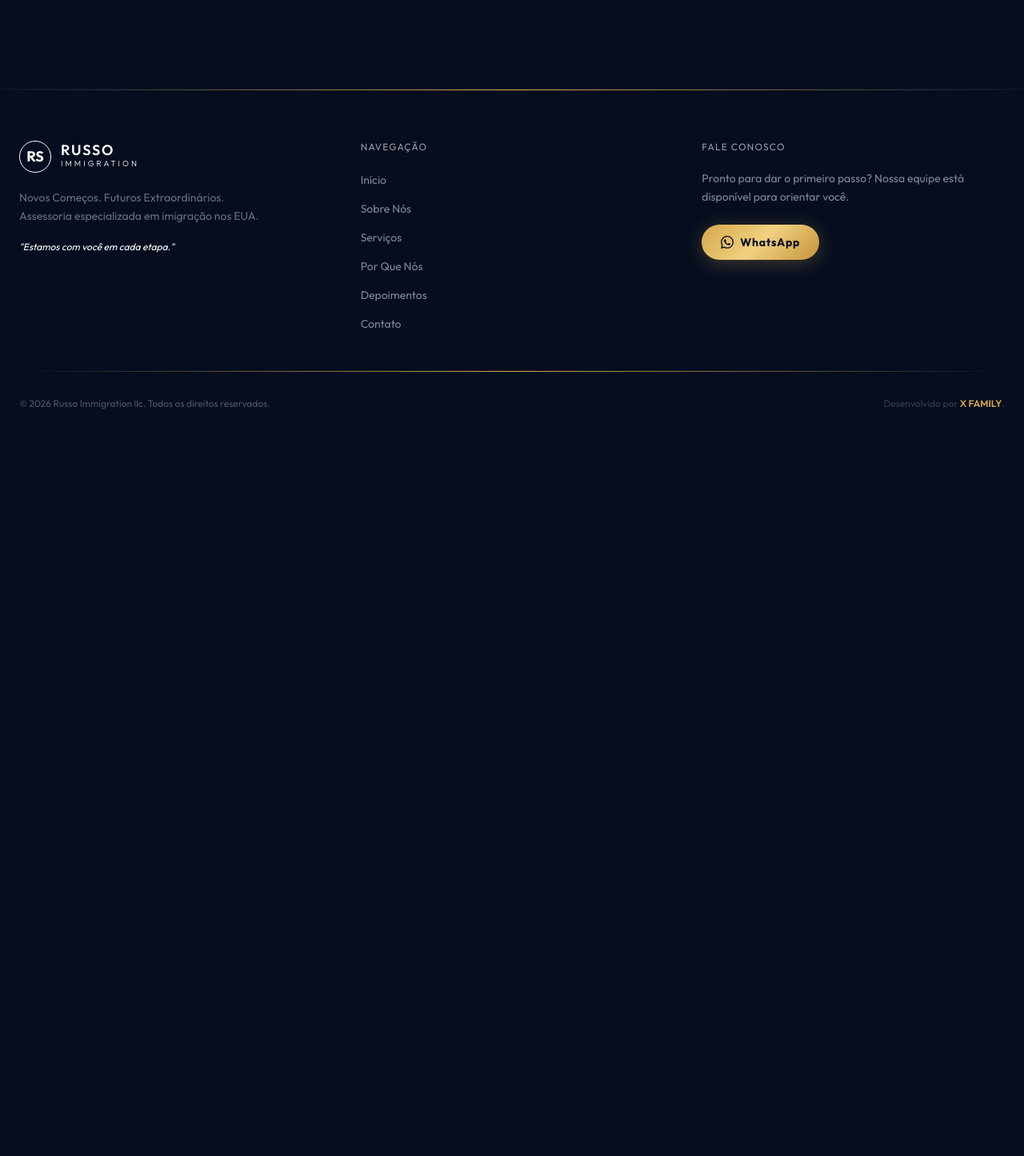
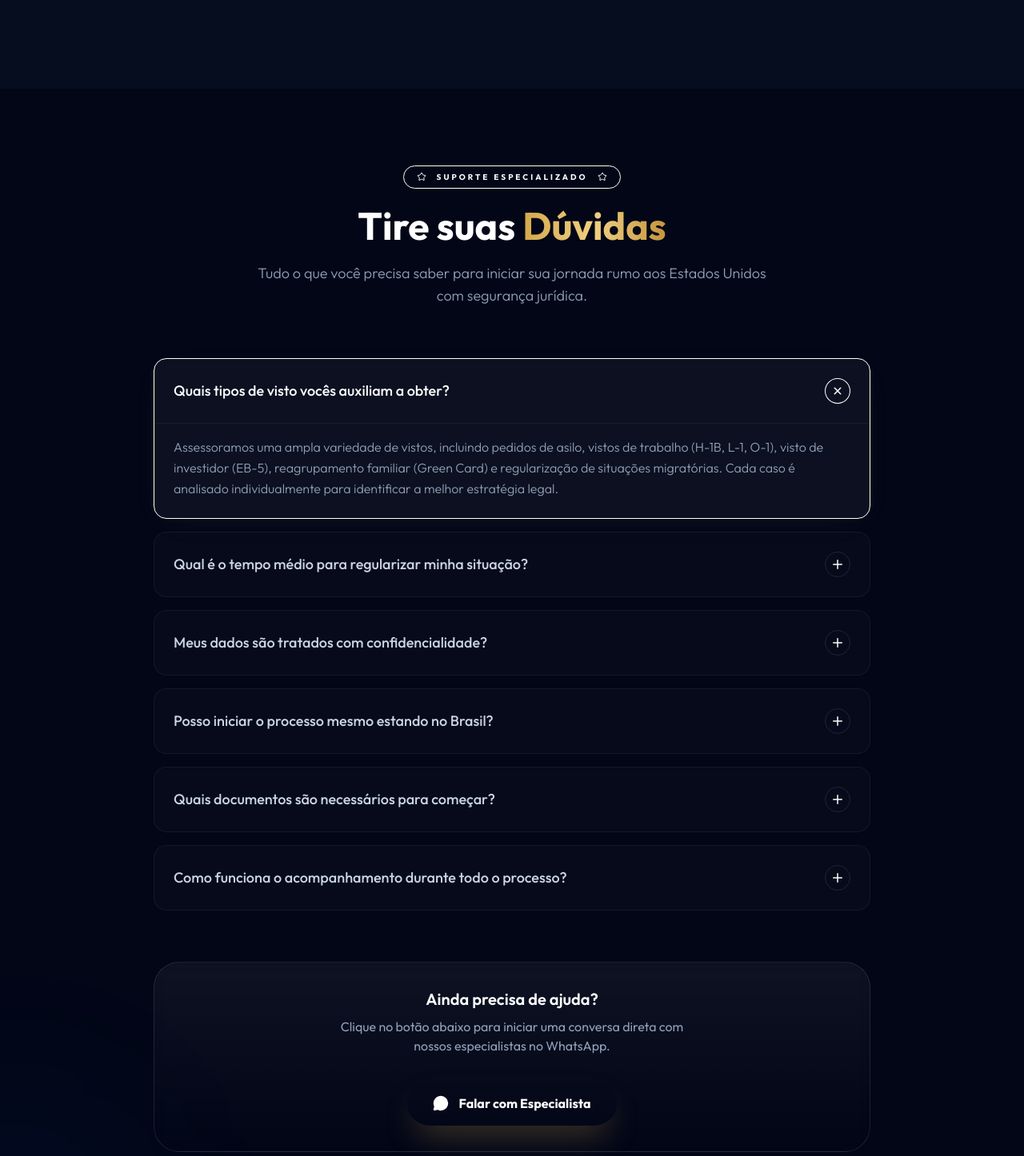
Before and after one commit to guhrizzo/russo_imigration, a Next.js app: page / in a window 1280 px wide. Shown: the part 6904-8350 px from the top of the page at 80% size. Before the commit the page ends 7481 px from the top, so only its background shows below. Built offline with nearby package versions, Linux system fonts and the light colour scheme; a web font is replaced by a local one.

Commit message:
add some changes for fix bugs

```diff
--- /dev/null
+++ b/app/components/sections/Faq.tsx
@@ -0,0 +1,153 @@
+'use client'
+
+import { useState, useEffect, useRef } from 'react'
+import { Star, Plus, MessageCircle } from 'lucide-react'
+import { motion, AnimatePresence } from 'framer-motion'
+
+const faqs = [
+    {
+        question: 'Quais tipos de visto vocês auxiliam a obter?',
+        answer:
+            'Assessoramos uma ampla variedade de vistos, incluindo pedidos de asilo, vistos de trabalho (H-1B, L-1, O-1), visto de investidor (EB-5), reagrupamento familiar (Green Card) e regularização de situações migratórias. Cada caso é analisado individualmente para identificar a melhor estratégia legal.',
+    },
+    {
+        question: 'Qual é o tempo médio para regularizar minha situação?',
+        answer:
+            'O prazo varia significativamente conforme o tipo de processo. Pedidos de asilo podem ser concluídos em meses, enquanto Green Cards por vínculo familiar ou laboral costumam levar de 1 a 3 anos. Durante nossa consulta inicial, apresentamos uma estimativa realista para o seu caso específico.',
+    },
+    {
+        question: 'Meus dados são tratados com confidencialidade?',
+        answer:
+            'Sim, 100%. Toda informação compartilhada conosco é protegida por rigorosos protocolos de privacidade. Nossos profissionais seguem um código de conduta ético e nunca divulgamos dados de clientes a terceiros. Sua segurança e tranquilidade são nossa prioridade.',
+    },
+    {
+        question: 'Posso iniciar o processo mesmo estando no Brasil?',
+        answer:
+            'Sim. Atendemos clientes de qualquer localidade de forma totalmente remota. Realizamos consultas por videochamada, processamos documentos digitalmente e guiamos você em cada etapa antes mesmo de sua chegada aos Estados Unidos. O processo pode ser iniciado hoje mesmo.',
+    },
+    {
+        question: 'Quais documentos são necessários para começar?',
+        answer:
+            'Os documentos básicos geralmente incluem passaporte válido, certidão de nascimento, comprovante de residência e, dependendo do tipo de processo, documentação profissional ou comprovantes de vínculos familiares. Em nossa primeira consulta, fornecemos uma lista detalhada e personalizada para o seu caso.',
+    },
+    {
+        question: 'Como funciona o acompanhamento durante todo o processo?',
+        answer:
+            'Você terá um consultor dedicado disponível via WhatsApp, e-mail e videochamadas. Enviamos atualizações proativas a cada mudança de status, preparamos você para entrevistas com autoridades e revisamos toda a documentação antes de qualquer submissão. Nunca estará sozinho nessa jornada.',
+    },
+
+]
+
+const WA_MESSAGE = encodeURIComponent('Olá! Gostaria de mais informações sobre os serviços de imigração.')
+const WA_LINK = `https://wa.me/16893510277?text=${WA_MESSAGE}`
+
+export default function FAQ() {
+    const [openIndex, setOpenIndex] = useState<number | null>(0)
+
+    return (
+        <section id="faq" className="relative bg-[#020617] py-24 px-6 overflow-hidden">
+            {/* Background Decorativo Refinado */}
+            <div className="absolute top-0 right-0 w-[500px] h-[500px] bg-gold-400/5 blur-[120px] rounded-full -mr-64 -mt-64 pointer-events-none" />
+            <div className="absolute bottom-0 left-0 w-[300px] h-[300px] bg-blue-500/5 blur-[100px] rounded-full -ml-32 -mb-32 pointer-events-none" />
+
+            <div className="max-w-4xl mx-auto relative z-10">
+                {/* Header Centralizado para melhor equilíbrio */}
+                <div className="text-center mb-16 space-y-4">
+                    <motion.div
+                        initial={{ opacity: 0, y: 20 }}
+                        whileInView={{ opacity: 1, y: 0 }}
+                        viewport={{ once: true }}
+                        className="inline-flex items-center gap-3 px-4 py-1.5 rounded-full border border-gold-400/20 bg-gold-400/10 text-gold-400 text-[10px] tracking-[0.3em] font-bold uppercase"
+                    >
+                        <Star size={12} className="fill-gold-400" />
+                        Suporte Especializado
+                        <Star size={12} className="fill-gold-400" />
+                    </motion.div>
+
+                    <h2 className="font-display text-4xl md:text-5xl font-bold text-white leading-tight">
+                        Tire suas <span className="text-transparent bg-clip-text bg-linear-to-r from-[#D4A84B] via-[#F0D080] to-[#C5943A]">Dúvidas</span>
+                    </h2>
+
+                    <p className="text-slate-400 text-lg max-w-2xl mx-auto font-light">
+                        Tudo o que você precisa saber para iniciar sua jornada rumo aos Estados Unidos com segurança jurídica.
+                    </p>
+                </div>
+
+                {/* FAQ List */}
+                <div className="grid gap-4">
+                    {faqs.map((faq, i) => (
+                        <motion.div
+                            key={i}
+                            initial={{ opacity: 0, x: -20 }}
+                            whileInView={{ opacity: 1, x: 0 }}
+                            viewport={{ once: true }}
+                            transition={{ delay: i * 0.1 }}
+                            className={`group rounded-2xl border transition-all duration-500 ${
+                                openIndex === i
+                                ? 'border-gold-400/40 bg-white/4 shadow-[0_10px_40px_-15px_rgba(212,168,75,0.1)]'
+                                : 'border-white/5 bg-white/2 hover:border-white/20'
+                            }`}
+                        >
+                            <button
+                                onClick={() => setOpenIndex(openIndex === i ? null : i)}
+                                className="w-full flex items-center justify-between gap-4 px-6 py-6 text-left cursor-pointer"
+                                aria-expanded={openIndex === i}
+                            >
+                                <span className={`text-lg font-medium transition-colors duration-300 ${
+                                    openIndex === i ? 'text-gold-100' : 'text-slate-300'
+                                }`}>
+                                    {faq.question}
+                                </span>
+
+                                <div className={`relative flex items-center justify-center w-8 h-8 rounded-full border transition-all duration-500 ${
+                                    openIndex === i ? 'border-gold-400 bg-gold-400 rotate-45' : 'border-white/10'
+                                }`}>
+                                    <Plus size={18} className={openIndex === i ? 'text-navy-950' : 'text-gold-400'} />
+                                </div>
+                            </button>
+
+                            <AnimatePresence>
+                                {openIndex === i && (
+                                    <motion.div
+                                        initial={{ height: 0, opacity: 0 }}
+                                        animate={{ height: 'auto', opacity: 1 }}
+                                        exit={{ height: 0, opacity: 0 }}
+                                        transition={{ duration: 0.3, ease: 'easeInOut' }}
+                                    >
+                                        <div className="px-6 pb-6 text-slate-400 leading-relaxed font-light text-base border-t border-white/5 pt-4">
+                                            {faq.answer}
+                                        </div>
+                                    </motion.div>
+                                )}
+                            </AnimatePresence>
+                        </motion.div>
+                    ))}
+                </div>
+
+                {/* CTA Refinado */}
+                <motion.div
+                    initial={{ opacity: 0, y: 20 }}
+                    whileInView={{ opacity: 1, y: 0 }}
+                    viewport={{ once: true }}
+                    className="mt-16 p-8 rounded-4xl bg-linear-to-b from-white/5 to-transparent border border-white/10 text-center backdrop-blur-sm"
+                >
+                    <h3 className="text-xl font-semibold text-white mb-2">Ainda precisa de ajuda?</h3>
+                    <p className="text-slate-400 mb-8 max-w-md mx-auto">
+                        Clique no botão abaixo para iniciar uma conversa direta com nossos especialistas no WhatsApp.
+                    </p>
+
+                    <a
+                        href={WA_LINK}
+                        target="_blank"
+                        rel="noopener noreferrer"
+                        className="group relative inline-flex items-center gap-3 px-8 py-4 bg-gold-400 hover:bg-gold-500 text-navy-950 font-bold rounded-full transition-all duration-300 hover:scale-105 shadow-[0_20px_40px_-10px_rgba(212,168,75,0.3)]"
+                    >
+                        <MessageCircle size={20} className="fill-current" />
+                        Falar com Especialista
+                        <div className="absolute inset-0 rounded-full bg-white/20 scale-0 group-hover:scale-100 transition-transform duration-500" />
+                    </a>
+                </motion.div>
+            </div>
+        </section>
+    )
+}
--- a/app/components/sections/Hero.tsx
+++ b/app/components/sections/Hero.tsx
@@ -35,6 +35,7 @@ export default function Hero() {
         muted
         loop
         playsInline
+        poster="/usa_poster.jpg"
         className="absolute inset-0 w-full h-full object-cover"
         style={{ zIndex: 0 }}
       >
--- a/app/page.tsx
+++ b/app/page.tsx
@@ -7,6 +7,7 @@ import Testimonials from './components/sections/Testimonials'
 import Contact from './components/sections/Contact'
 import Footer from './components/Footer'
 import WhatsAppFloat from './components/WhatsAppFloat'
+import Faq from "./components/sections/Faq"
 
 export default function Home() {
   return (
@@ -18,6 +19,7 @@ export default function Home() {
       <WhyUs />
       <Testimonials />
       <Contact />
+      <Faq/>
       <Footer />
       <WhatsAppFloat />
     </main>
--- a/package.json
+++ b/package.json
@@ -9,6 +9,7 @@
     "lint": "eslint"
   },
   "dependencies": {
+    "framer-motion": "^12.38.0",
     "lucide-react": "^1.14.0",
     "next": "16.2.6",
     "react": "19.2.4",
```
Also changed, not shown: public/usa_poster.jpg (added), 1 other file (tests, documents, lock files or other folders).
